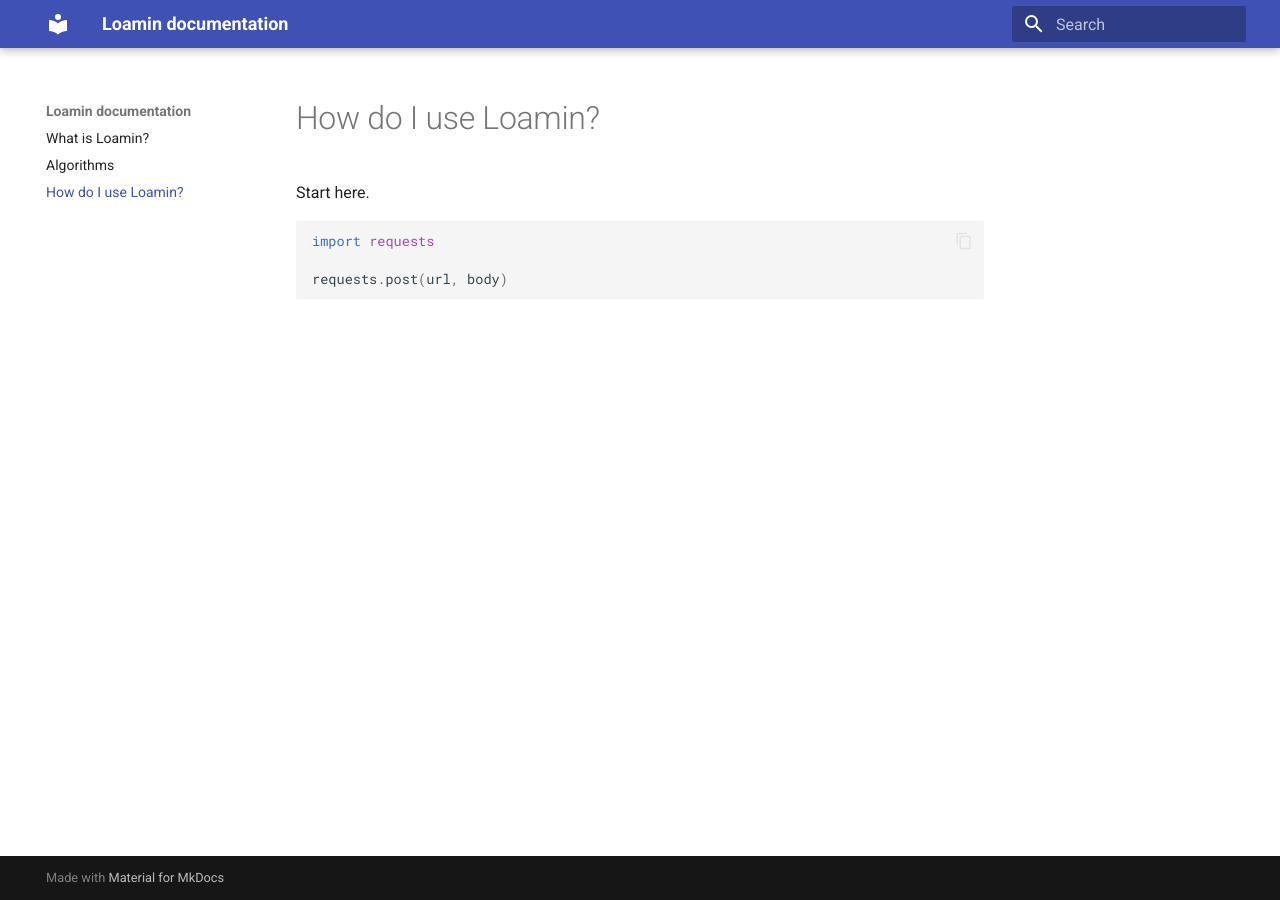
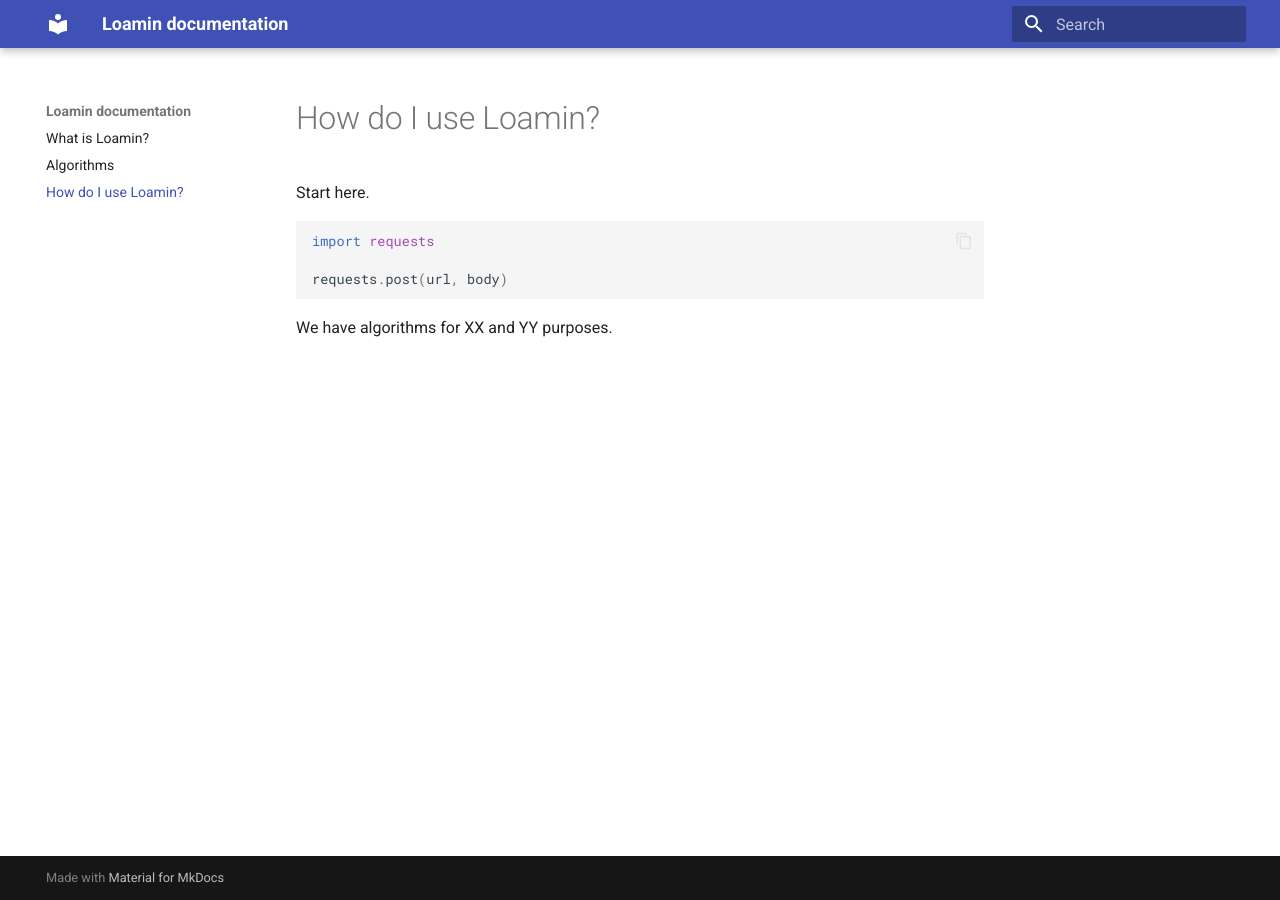
Before and after one commit to loamincom/docs, an MkDocs documentation site: the page built from docs/how_do_i_use.md, in a window 1280 px wide. Built offline with MkDocs 1.6.1 and Material for MkDocs 9.7.7, drawn with Linux system fonts in a browser that asks for light colours.

Commit message:
Update how_do_i_use.md

````diff
--- a/docs/how_do_i_use.md
+++ b/docs/how_do_i_use.md
@@ -7,3 +7,5 @@
 
 requests.post(url, body)
 ```
+
+We have algorithms for XX and YY purposes.
````
